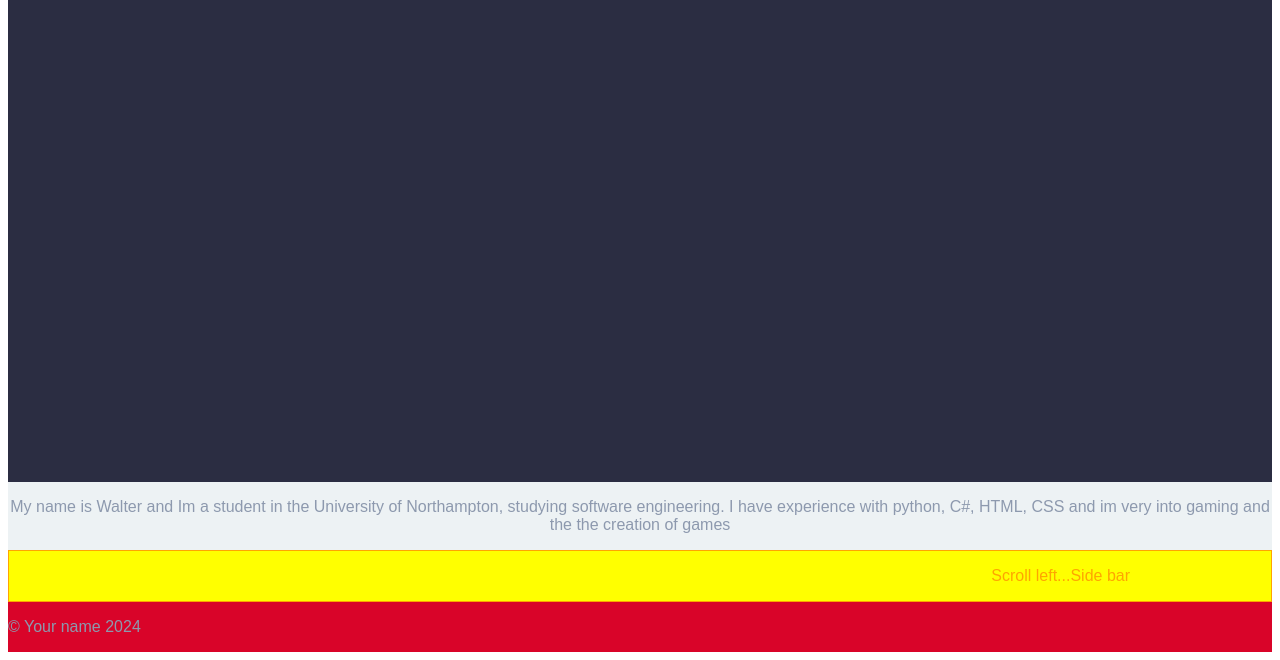
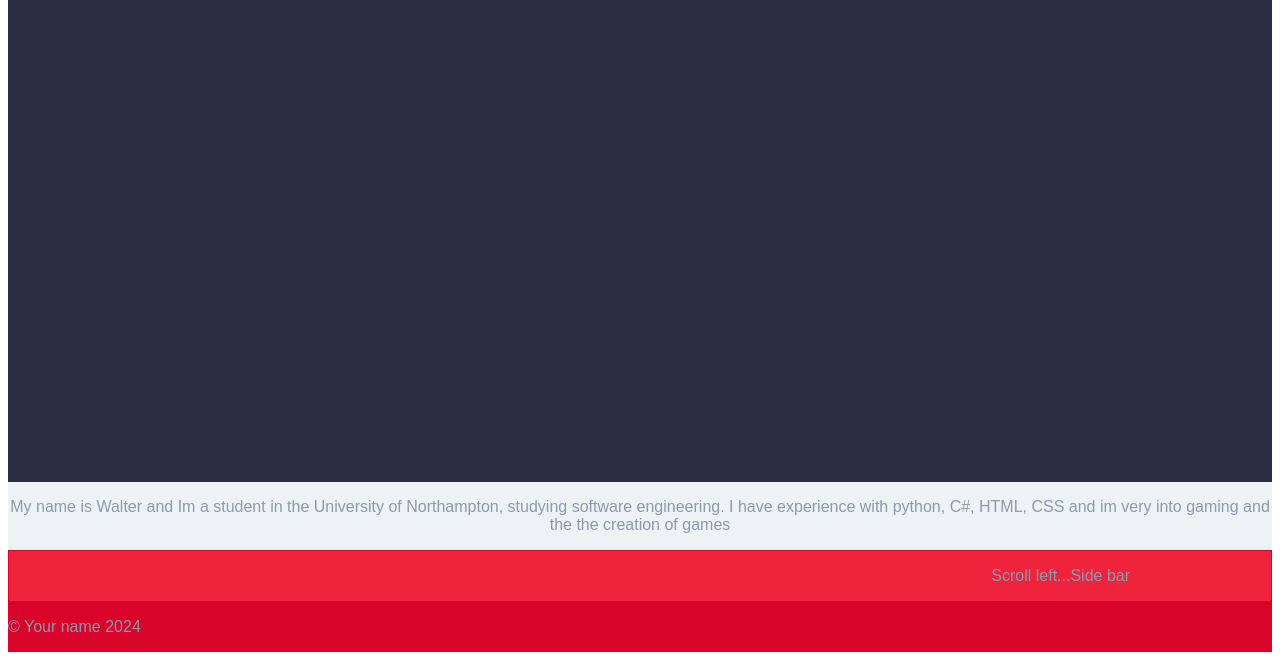
Before and after one commit to Walter-Ekwensi/hmwk, a plain HTML site: page index.html in a window 1280 px wide. Shown: the part 544-1204 px from the top of the page. Drawn offline with Linux system fonts and the light colour scheme; a web font is replaced by a local one.

Commit message:
more testing to the banner

```diff
--- a/index.css
+++ b/index.css
@@ -94,9 +94,9 @@ h1 {
     height: 50px;
     overflow: hidden;
     position: relative;
-    background: yellow;
-    color: orange;
-    border: 1px solid orange;
+    background: #EF233C;
+    color: #8D99AE;
+    border: 1px solid #D90429;
 }
 
 .scroll-left p {
```
